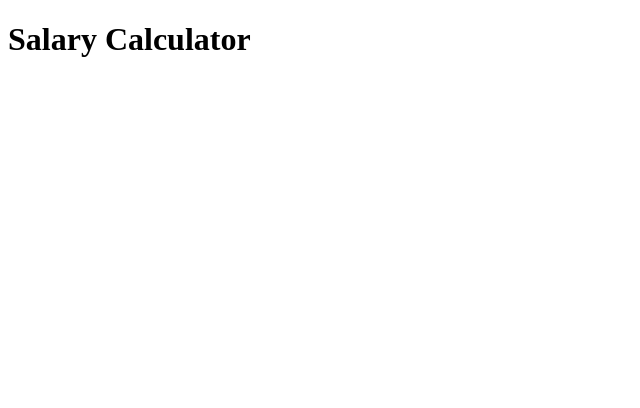
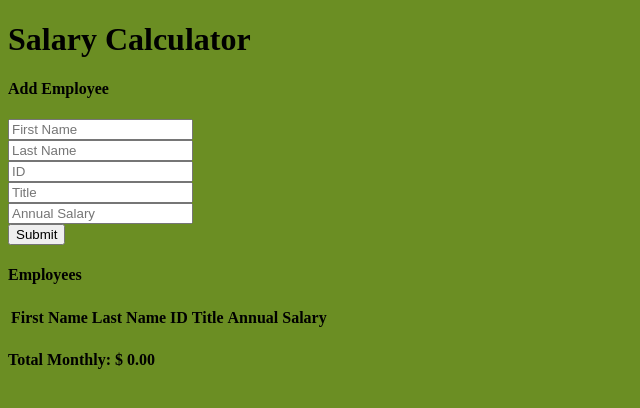
Before and after one commit to halmoa/weekend-jquery-salary-calculator, a plain HTML site: page index.html in a window 1280 px wide. Shown: the whole page, without its empty margins (0-640 px from the left). Drawn offline with Linux system fonts and the light colour scheme.

```diff
--- a/index.html
+++ b/index.html
@@ -4,13 +4,67 @@
   <meta charset="UTF-8">
   <meta http-equiv="X-UA-Compatible" content="IE=edge">
   <meta name="viewport" content="width=device-width, initial-scale=1.0">
+  <script src="scripts/jquery.js"></script>
+  <script src="scripts/client.js"></script>
+  <link href="styles/styles.css" rel="stylesheet">
   <title>Document</title>
 </head>
 <body>
   <header>
     <h1>Salary Calculator</h1>
 </header>
+<section id="employeeInfo">
+  <div>
+      <div class="form-group">
+          <h4>Add Employee</h4>
+      </div>
+          <div class="form-group">
+              <input id="firstNameIn" class="employeeInput col-sm" type="text" placeholder="First Name">
+          </div>
+          <div class="form-group">
 
+              <input id="lastNameIn" class="employeeInput col-sm" type="text" placeholder="Last Name">
+          </div>
+          <div class="form-group">
+
+              <input id="idIn" class="employeeInput col-sm" type="text" placeholder="ID">
+          </div>
+          <div class="form-group">
+
+              <input id="titleIn" class="employeeInput col-sm" type="text" placeholder="Title">
+          </div>
+          <div class="form-group">
+
+              <input id="annualSalaryIn" class="employeeInput col-sm" type="text" placeholder="Annual Salary">
+          </div>
+      <div class="row">
+
+          <button id="submitBtn">Submit</button>
+      </div>
+  </div>
+</section>
+<section>
+  <div class="row">
+      <h4>Employees</h4>
+  </div>
+  <div class="row">
+      <table class="table">
+          <thead>
+              <tr>
+              <th>First Name</th><th>Last Name</th><th>ID</th><th>Title</th><th>Annual Salary</th><th></th>
+              </tr>
+          </thead>
+          <tbody id="employeeList">
+
+          </tbody>
+      </table>
+  </div>
+  <div class="monthRow">
+      <div>
+          <h4>Total Monthly: <span id="totalSalary">$ 0.00</span></h4>
+      </div>
+  </div>
+</section>
 
 </body>
 </html>
--- a/scripts/client.js
+++ b/scripts/client.js
@@ -1,6 +1,8 @@
-$(document).ready(onReady);
+$(document).ready(readyNow);
+console.log('in client JS');
 
-function onReady() {
+function readyNow() {
+    console.log('in readyNow');
     $('#submitBtn').on('click', addEmployee);
     $('#employeeList').on('click', '.delete', removeEmployee);
 }
@@ -8,7 +10,6 @@ function onReady() {
 let employeeList = [];
 
 function addEmployee(event) {
-    // this prevents the form from refreshing the page on submit
     event.preventDefault();
     let newEmployee = {
         firstName: $('#firstNameIn').val(),
```
